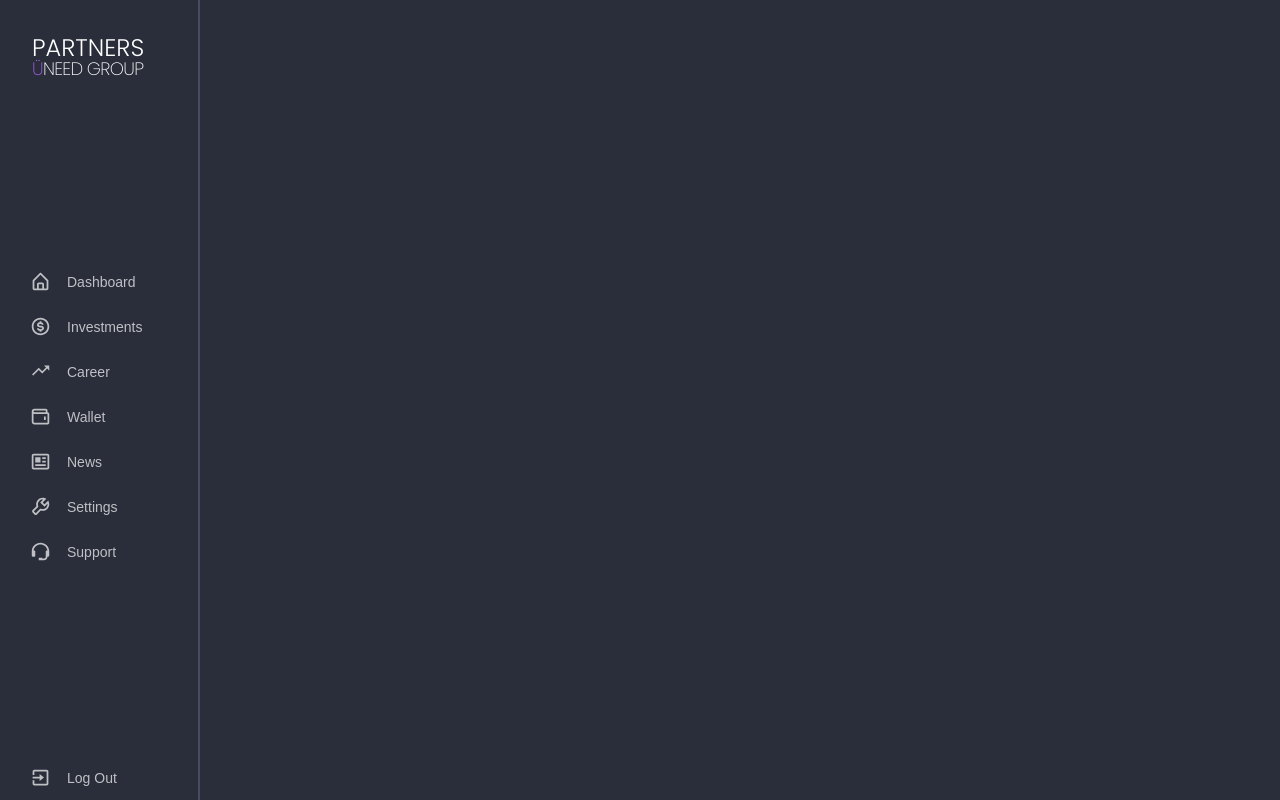
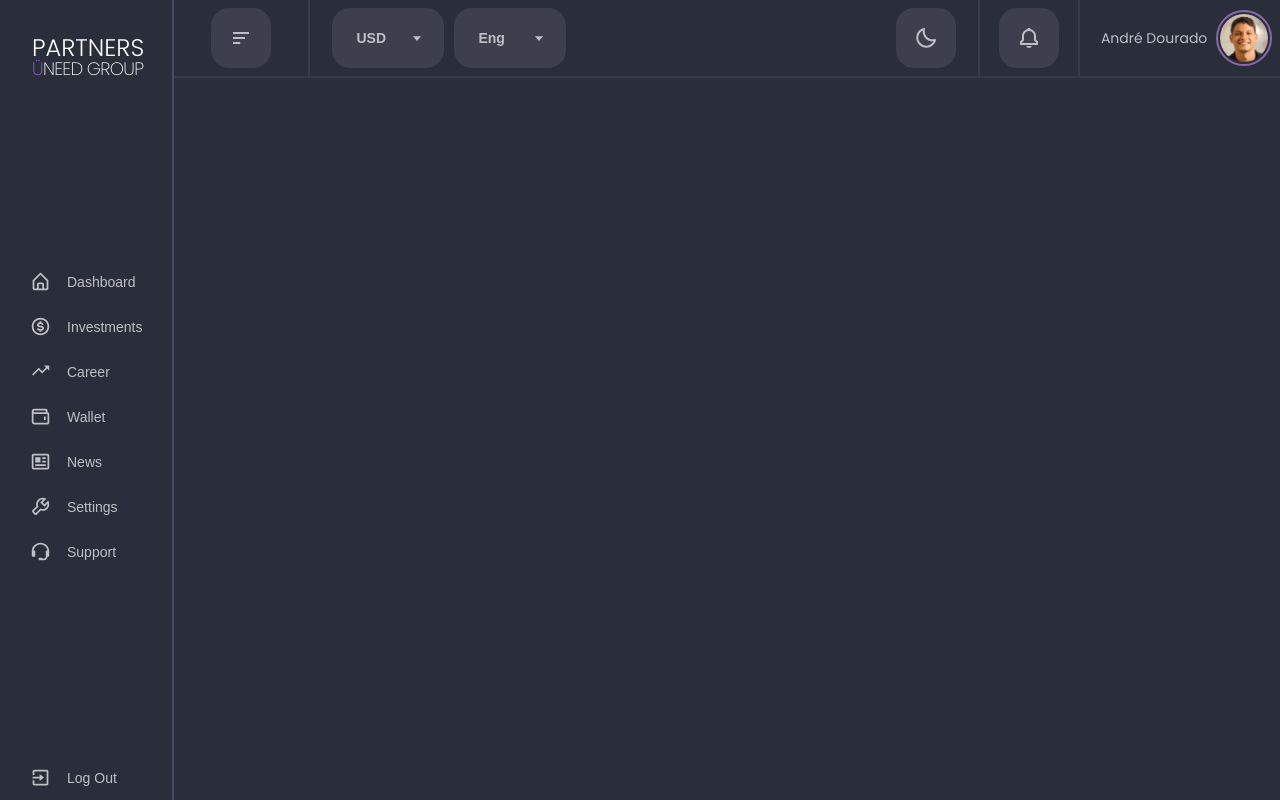
Before and after one commit to andre-dourado/partners-investments, a React (Create React App) app: page / in a window 1280 px wide. Built offline with nearby package versions, Linux system fonts and the light colour scheme.

Commit message:
feat: create top navigation

```diff
--- /dev/null
+++ b/src/pages/Dashboard/MainContent/TopNavigation/index.tsx
@@ -0,0 +1,51 @@
+import React from 'react';
+import { BiMenuAltLeft, BiMoon, BiBell } from 'react-icons/bi';
+
+import Avatar from '../../../../assets/avatar.png';
+
+import MenuButton from '../../../../components/Button';
+import ThemeButton from '../../../../components/Button';
+import NotificationButton from '../../../../components/Button';
+import DropdownCurrency from '../../../../components/Dropdown';
+import DropdownLanguage from '../../../../components/Dropdown';
+
+import {
+  Container,
+  MenuButtonContainer,
+  CenterContainer,
+  DropdownsContainer,
+  NotificatonButtonContainer,
+  ProfileContainer,
+  UsernameText,
+  AvatarImage,
+} from './styles';
+
+const TopNavigation: React.FC = () => {
+  return (
+    <Container>
+      <MenuButtonContainer>
+        <MenuButton icon={BiMenuAltLeft} />
+      </MenuButtonContainer>
+
+      <CenterContainer>
+        <DropdownsContainer>
+          <DropdownCurrency selectedText="USD" style={{ marginRight: 10 }} />
+          <DropdownLanguage selectedText="Eng" />
+        </DropdownsContainer>
+
+        <ThemeButton icon={BiMoon} />
+      </CenterContainer>
+
+      <NotificatonButtonContainer>
+        <NotificationButton icon={BiBell} />
+      </NotificatonButtonContainer>
+
+      <ProfileContainer>
+        <UsernameText>André Dourado</UsernameText>
+        <AvatarImage src={Avatar} />
+      </ProfileContainer>
+    </Container>
+  );
+};
+
+export default TopNavigation;
--- /dev/null
+++ b/src/pages/Dashboard/MainContent/TopNavigation/styles.ts
@@ -0,0 +1,59 @@
+import styled from 'styled-components';
+
+export const Container = styled.div`
+  display: flex;
+  height: 78px;
+  width: 100%;
+  border-bottom: solid 2px #383a45;
+`;
+
+export const MenuButtonContainer = styled.div`
+  display: flex;
+  align-items: center;
+  justify-content: center;
+  width: 136px;
+  border-right: solid 2px #383a45;
+`;
+
+export const CenterContainer = styled.div`
+  display: flex;
+  align-items: center;
+  justify-content: space-between;
+  width: 670px;
+  padding: 0 22px;
+  border-right: solid 2px #383a45;
+`;
+
+export const DropdownsContainer = styled.div`
+  display: flex;
+`;
+
+export const NotificatonButtonContainer = styled.div`
+  display: flex;
+  align-items: center;
+  justify-content: center;
+  width: 100px;
+  border-right: solid 2px #383a45;
+`;
+
+export const ProfileContainer = styled.div`
+  display: flex;
+  align-items: center;
+  justify-content: space-around;
+  padding: 0 20px;
+  width: 212px;
+`;
+
+export const UsernameText = styled.span`
+  font-size: 14px;
+  margin-right: 8px;
+  color: #bdbfc7;
+`;
+
+export const AvatarImage = styled.img`
+  width: 56px;
+  height: 56px;
+  border: solid 2px #8a68ab;
+  padding: 2px;
+  border-radius: 50%;
+`;
--- /dev/null
+++ b/src/pages/Dashboard/MainContent/index.tsx
@@ -0,0 +1,15 @@
+import React from 'react';
+
+import TopNavigation from './TopNavigation';
+
+import { Container } from './styles';
+
+const MainContent: React.FC = () => {
+  return (
+    <Container>
+      <TopNavigation />
+    </Container>
+  );
+};
+
+export default MainContent;
--- /dev/null
+++ b/src/pages/Dashboard/MainContent/styles.ts
@@ -0,0 +1,5 @@
+import styled from 'styled-components';
+
+export const Container = styled.main`
+  width: 1120px;
+`;
--- a/src/pages/Dashboard/index.tsx
+++ b/src/pages/Dashboard/index.tsx
@@ -1,5 +1,6 @@
 import React from 'react';
 
+import MainContent from './MainContent';
 import SideBar from './SideBar';
 
 import { Container } from './styles';
@@ -8,6 +9,7 @@ const Dashboard: React.FC = () => {
   return (
     <Container>
       <SideBar />
+      <MainContent />
     </Container>
   );
 };
--- a/src/pages/Dashboard/styles.ts
+++ b/src/pages/Dashboard/styles.ts
@@ -1,5 +1,6 @@
 import styled from 'styled-components';
 
 export const Container = styled.div`
+  display: flex;
   height: 100%;
 `;
```
Also changed, not shown: src/assets/avatar.png (added).
